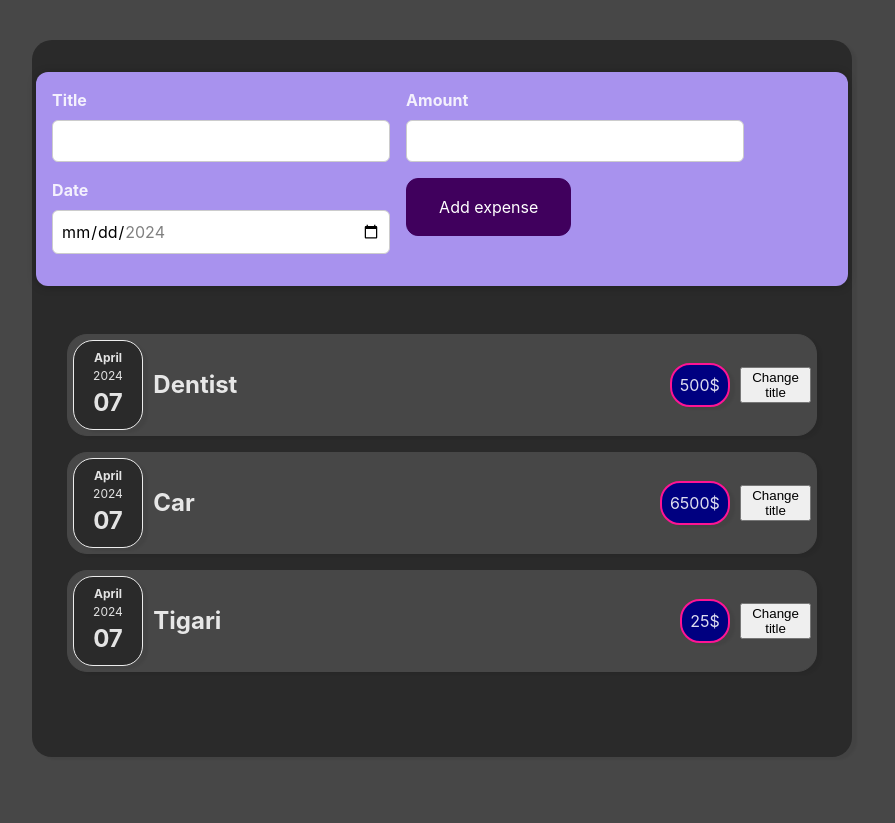
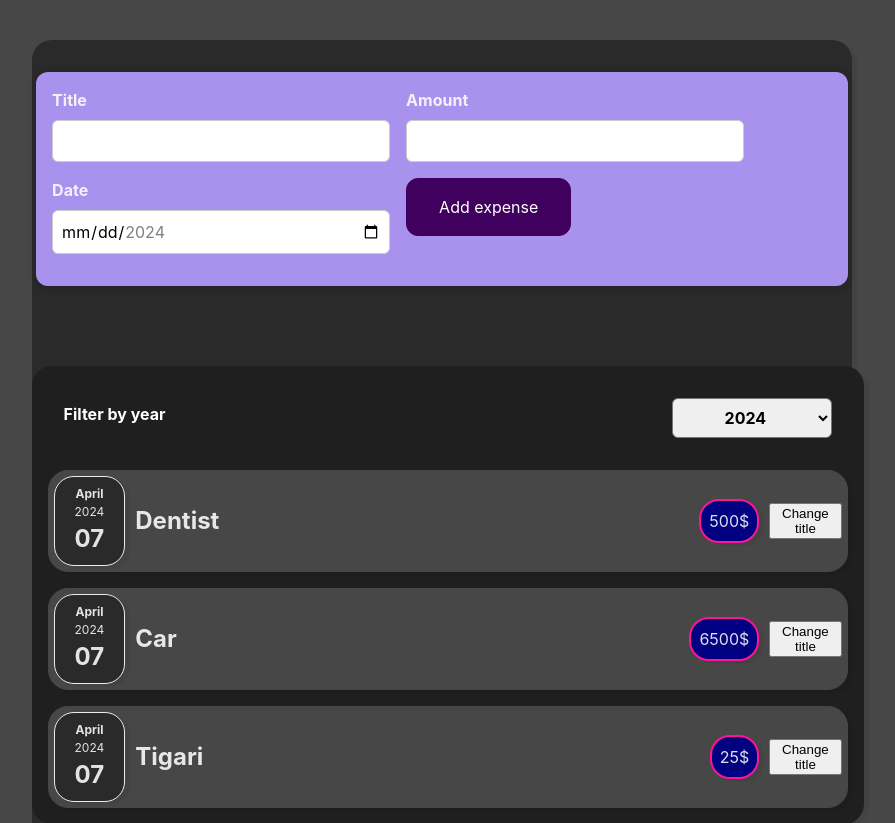
Before and after one commit to trayenel/reactPriceLogger, a React (Vite) app: page / in a window 1280 px wide. Shown: the top 823 px of the page, without its empty margins (198-1093 px from the left). Before the commit the page ends 800 px from the top, so only its background shows below. Built offline with nearby package versions, Linux system fonts and the light colour scheme.

Commit message:
feat: dynamic list rendering.

```diff
--- a/src/App.jsx
+++ b/src/App.jsx
@@ -2,20 +2,27 @@ import ExpenseItem from "./components/Expenses/ExpenseItemComp/ExpenseItem.jsx";
 import "./App.css";
 import Card from "./components/UI/card-comp/Card.jsx";
 import NewExpenseComp from "./components/Expenses/NewExpenseComp/NewExpenseComp.jsx";
+import Expenses from "./components/Expenses/ExpensesComp/Expenses.jsx";
+import { useState } from "react";
 
 function App() {
-  const expenses = [
+  const DUMMY_EXPENSES = [
     { id: 1, title: "Dentist", amount: 500, date: new Date() },
     { id: 2, title: "Car", amount: 6500, date: new Date() },
     { id: 3, title: "Tigari", amount: 25, date: new Date() },
   ];
+  const [expenses, setExpenses] = useState(DUMMY_EXPENSES);
+
+  const addExpenseHandler = (expense) => {
+    setExpenses((prevExpenses) => {
+      return [...prevExpenses, expense];
+    });
+  };
 
   return (
     <Card className={"app"}>
-      <NewExpenseComp />
-      <ExpenseItem expense={expenses[0]} />
-      <ExpenseItem expense={expenses[1]} />
-      <ExpenseItem expense={expenses[2]} />
+      <NewExpenseComp appAddExpense={addExpenseHandler} />
+      <Expenses items={expenses} />
       <h1></h1>
     </Card>
   );
--- /dev/null
+++ b/src/components/Expenses/ExpenseFilterComp/ExpensesFilter.css
@@ -0,0 +1,24 @@
+.expenses-filter {
+  color: white;
+  padding: 0 1rem;
+}
+
+.expenses-filter__control {
+  display: flex;
+  width: 100%;
+  align-items: center;
+  justify-content: space-between;
+  margin: 1rem 0;
+}
+
+.expenses-filter label {
+  font-weight: bold;
+  margin-bottom: 0.5rem;
+}
+
+.expenses-filter select {
+  font: inherit;
+  padding: 0.5rem 3rem;
+  font-weight: bold;
+  border-radius: 6px;
+}
--- /dev/null
+++ b/src/components/Expenses/ExpenseFilterComp/ExpensesFilter.jsx
@@ -0,0 +1,23 @@
+import "./ExpensesFilter.css";
+
+const ExpensesFilter = (props) => {
+  const dropdownChangeHandler = (event) => {
+    props.onChangeFilter(event.target.value);
+  };
+
+  return (
+    <div className="expenses-filter">
+      <div className="expenses-filter__control">
+        <label>Filter by year</label>
+        <select value={props.selected} onChange={dropdownChangeHandler}>
+          <option value="2024">2024</option>
+          <option value="2023">2023</option>
+          <option value="2022">2022</option>
+          <option value="2011">2011</option>
+        </select>
+      </div>
+    </div>
+  );
+};
+
+export default ExpensesFilter;
--- a/src/components/Expenses/ExpenseItemComp/ExpenseItem.css
+++ b/src/components/Expenses/ExpenseItemComp/ExpenseItem.css
@@ -5,7 +5,6 @@
   background-color: #474747ff;
   gap: 10px;
   align-items: center;
-  width: 90%;
 }
 
 .expense-item__description {
--- a/src/components/Expenses/ExpenseItemComp/ExpenseItem.jsx
+++ b/src/components/Expenses/ExpenseItemComp/ExpenseItem.jsx
@@ -2,9 +2,11 @@ import { useState } from "react";
 import "./ExpenseItem.css";
 import ExpenseDate from "../ExpenseDateComp/ExpenseDate.jsx";
 import Card from "../../UI/card-comp/Card.jsx";
+import ExpensesFilter from "../ExpenseFilterComp/ExpensesFilter.jsx";
 
 function ExpenseItem(props) {
   const [title, setTitle] = useState(props.expense.title);
+
   const clickHandler = () => {
     setTitle("Updated!");
   };
--- /dev/null
+++ b/src/components/Expenses/ExpensesComp/Expenses.css
@@ -0,0 +1,10 @@
+.expenses {
+  padding: 1rem;
+  background-color: rgb(31, 31, 31);
+  margin: 2rem auto;
+  width: 50rem;
+  max-width: 100%;
+  display: flex;
+  flex-direction: column;
+  gap: 1rem;
+}
--- /dev/null
+++ b/src/components/Expenses/ExpensesComp/Expenses.jsx
@@ -0,0 +1,28 @@
+import { useState } from "react";
+import "./Expenses.css";
+import ExpenseDate from "../ExpenseDateComp/ExpenseDate.jsx";
+import Card from "../../UI/card-comp/Card.jsx";
+import ExpensesFilter from "../ExpenseFilterComp/ExpensesFilter.jsx";
+import ExpenseItem from "../ExpenseItemComp/ExpenseItem.jsx";
+
+function Expenses(props) {
+  const [filteredYear, setfilteredYear] = useState("2024");
+
+  const filteredYearHandler = (selectedYear) => {
+    setfilteredYear(selectedYear);
+  };
+
+  return (
+    <Card className={"expenses"}>
+      <ExpensesFilter
+        selected={filteredYear}
+        onChangeFilter={filteredYearHandler}
+      />
+      {props.items.map((expense) => (
+        <ExpenseItem expense={expense} />
+      ))}
+    </Card>
+  );
+}
+
+export default Expenses;
--- a/src/components/Expenses/NewExpenseComp/NewExpenseComp.css
+++ b/src/components/Expenses/NewExpenseComp/NewExpenseComp.css
@@ -36,30 +36,3 @@
 .new-expense button.alternative:active {
   background-color: #ddb3f8;
 }
-
-.new-expense__controls {
-  display: flex;
-  flex-wrap: wrap;
-  gap: 1rem;
-  margin-bottom: 1rem;
-  text-align: left;
-}
-
-.new-expense__control label {
-  font-weight: bold;
-  margin-bottom: 0.5rem;
-  display: block;
-}
-
-.new-expense__control input {
-  font: inherit;
-  padding: 0.5rem;
-  border-radius: 6px;
-  border: 1px solid #ccc;
-  width: 20rem;
-  max-width: 100%;
-}
-
-.new-expense__actions {
-  text-align: right;
-}
--- a/src/components/Expenses/NewExpenseComp/NewExpenseComp.jsx
+++ b/src/components/Expenses/NewExpenseComp/NewExpenseComp.jsx
@@ -1,73 +1,19 @@
 import { useState } from "react";
 import "./NewExpenseComp.css";
+import NewExpenseForm from "../NewExpenseFormComp/NewExpenseForm.jsx";
 
-function NewExpenseComp() {
-  const [enteredTitle, setEnteredTitle] = useState("");
-  const [enteredAmount, setEnteredAmount] = useState("");
-  const [enteredDate, setEnteredDate] = useState("");
-
-  const titleChangeHandler = (e) => {
-    setEnteredTitle(e.target.value);
-  };
-
-  const amountChangeHandler = (e) => {
-    setEnteredAmount(e.target.value);
-  };
-
-  const dateChangeHandler = (e) => {
-    setEnteredDate(e.target.value);
-  };
-
-  const submitHandler = (e) => {
-    e.preventDefault();
-    const expenseDate = {
-      title: enteredTitle,
-      amount: enteredAmount,
-      date: new Date(enteredDate),
+function NewExpenseComp(props) {
+  const saveExpenseData = (enteredExpenseData) => {
+    const expenseData = {
+      ...enteredExpenseData,
+      id: Math.random().toString(36).slice(2),
     };
-    console.log(expenseDate);
-    setEnteredTitle("");
-    setEnteredAmount("");
-    setEnteredDate("");
+    props.appAddExpense(expenseData);
   };
 
   return (
     <div className={"new-expense"}>
-      <form onSubmit={submitHandler}>
-        <div className={"new-expense__controls"}>
-          <div className={"new-expense__control"}>
-            <label>Title</label>
-            <input
-              type="text"
-              value={enteredTitle}
-              onChange={titleChangeHandler}
-            />
-          </div>
-          <div className={"new-expense__control"}>
-            <label>Amount</label>
-            <input
-              type="number"
-              min="0.01"
-              step="0.01"
-              onChange={amountChangeHandler}
-              value={enteredAmount}
-            />
-          </div>
-          <div className={"new-expense__control"}>
-            <label>Date</label>
-            <input
-              type="date"
-              min="2024-01-01"
-              max="2024-12-31"
-              onChange={dateChangeHandler}
-              value={enteredDate}
-            />
-          </div>
-          <div className={"new-expense__actions"}>
-            <button type={"submit"}>Add expense</button>
-          </div>
-        </div>
-      </form>
+      <NewExpenseForm onSaveExpenseData={saveExpenseData} />
     </div>
   );
 }
--- /dev/null
+++ b/src/components/Expenses/NewExpenseFormComp/NewExpenseForm.css
@@ -0,0 +1,26 @@
+.new-expense__controls {
+  display: flex;
+  flex-wrap: wrap;
+  gap: 1rem;
+  margin-bottom: 1rem;
+  text-align: left;
+}
+
+.new-expense__control label {
+  font-weight: bold;
+  margin-bottom: 0.5rem;
+  display: block;
+}
+
+.new-expense__control input {
+  font: inherit;
+  padding: 0.5rem;
+  border-radius: 6px;
+  border: 1px solid #ccc;
+  width: 20rem;
+  max-width: 100%;
+}
+
+.new-expense__actions {
+  text-align: right;
+}
--- /dev/null
+++ b/src/components/Expenses/NewExpenseFormComp/NewExpenseForm.jsx
@@ -0,0 +1,73 @@
+import { useState } from "react";
+import "./NewExpenseForm.css";
+
+function NewExpenseForm(props) {
+  const [enteredTitle, setEnteredTitle] = useState("");
+  const [enteredAmount, setEnteredAmount] = useState("");
+  const [enteredDate, setEnteredDate] = useState("");
+
+  const titleChangeHandler = (e) => {
+    setEnteredTitle(e.target.value);
+  };
+
+  const amountChangeHandler = (e) => {
+    setEnteredAmount(e.target.value);
+  };
+
+  const dateChangeHandler = (e) => {
+    setEnteredDate(e.target.value);
+  };
+
+  const submitHandler = (e) => {
+    e.preventDefault();
+    const expenseData = {
+      title: enteredTitle,
+      amount: enteredAmount,
+      date: new Date(enteredDate),
+    };
+    props.onSaveExpenseData(expenseData);
+    setEnteredTitle("");
+    setEnteredAmount("");
+    setEnteredDate("");
+  };
+
+  return (
+    <form onSubmit={submitHandler}>
+      <div className={"new-expense__controls"}>
+        <div className={"new-expense__control"}>
+          <label>Title</label>
+          <input
+            type="text"
+            value={enteredTitle}
+            onChange={titleChangeHandler}
+          />
+        </div>
+        <div className={"new-expense__control"}>
+          <label>Amount</label>
+          <input
+            type="number"
+            min="0.01"
+            step="0.01"
+            onChange={amountChangeHandler}
+            value={enteredAmount}
+          />
+        </div>
+        <div className={"new-expense__control"}>
+          <label>Date</label>
+          <input
+            type="date"
+            min="2024-01-01"
+            max="2024-12-31"
+            onChange={dateChangeHandler}
+            value={enteredDate}
+          />
+        </div>
+        <div className={"new-expense__actions"}>
+          <button type={"submit"}>Add expense</button>
+        </div>
+      </div>
+    </form>
+  );
+}
+
+export default NewExpenseForm;
```
